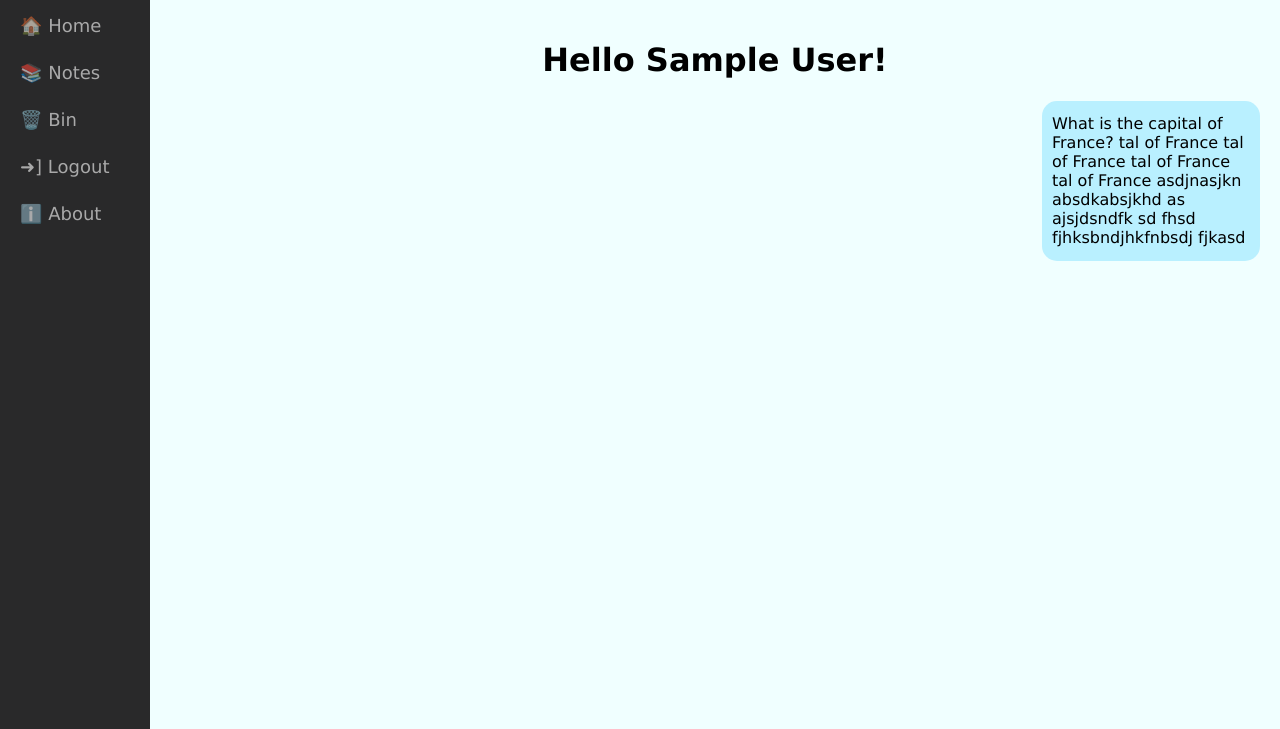
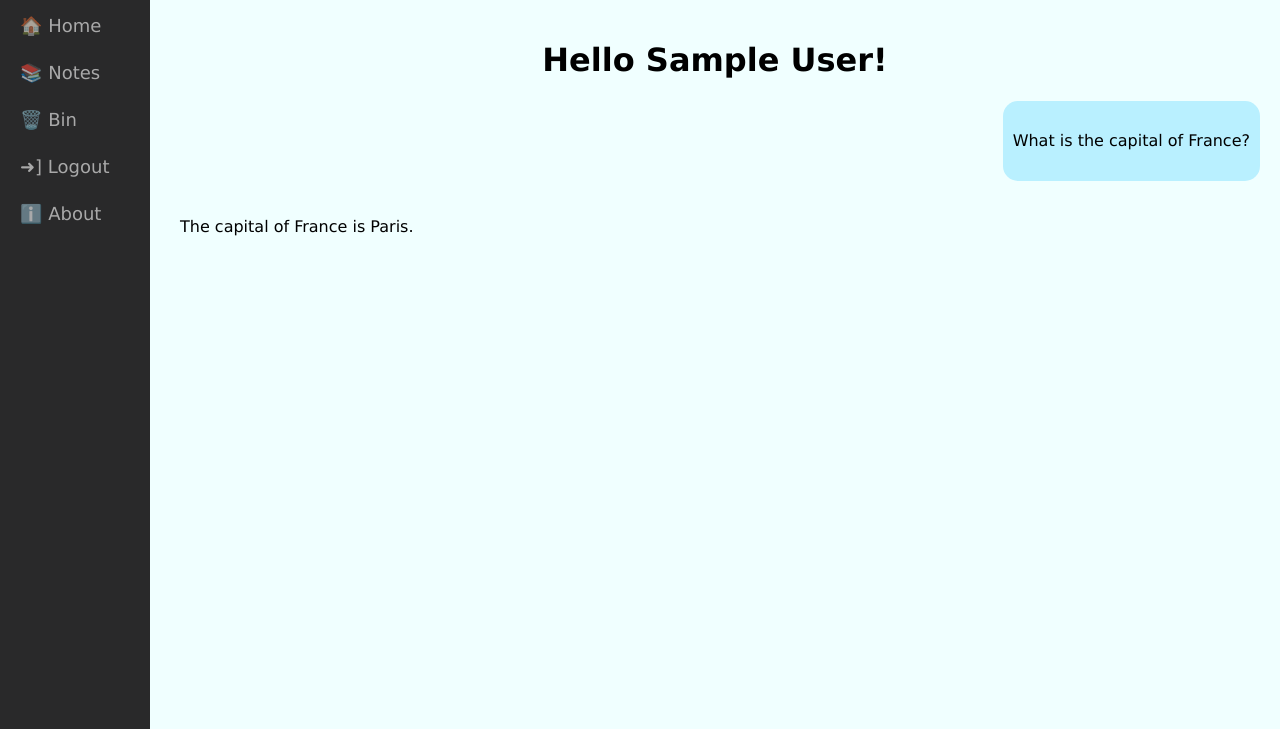
Before and after one commit to Naveebpk123/nvlearn, a Flask app: page /ai-chat in a window 1280 px wide. Shown: the part 71-800 px from the top of the page. Run offline with Flask 3, Linux system fonts and the light colour scheme; the visitor is signed in with stand-in values (Sample User, id 1); some libraries are stand-ins or nearby versions.

Commit message:
Add ai bubble styling

```diff
--- a/static/css/styles.css
+++ b/static/css/styles.css
@@ -483,7 +483,8 @@ body.editor-lock-scroll {
     display:flex;
     background-color:rgb(185, 240, 255);
     min-width:10%;
-    max-width:20%;
+    max-width:40%;
+    min-height:5rem;
     max-height:10rem;
     align-items:center;
     justify-content:center;
@@ -491,4 +492,14 @@ body.editor-lock-scroll {
     border-radius:15px;
     align-self:flex-end;
     overflow-y:auto;
+    margin-bottom:10px;
 }
+
+.ai-bubble{
+    min-width:10%;
+    align-items:center;
+    justify-content:center;
+    padding:10px;
+    align-self:flex-start;
+    margin-bottom:10px;
+}
--- a/templates/ai-chat.html
+++ b/templates/ai-chat.html
@@ -5,6 +5,7 @@
     <h1>Hello {{current_user.name}}!</h1>
 </header>
 <div class="user-bubble">
-    <p>What is the capital of France? tal of France tal of France tal of France tal of France asdjnasjkn absdkabsjkhd as  ajsjdsndfk sd fhsd fjhksbndjhkfnbsdj fjkasd <hk></hk></p>
+    <p>What is the capital of France?</p>
 </div>
+    <p class="ai-bubble">The capital of France is Paris.</p>
 {% endblock %}
```
